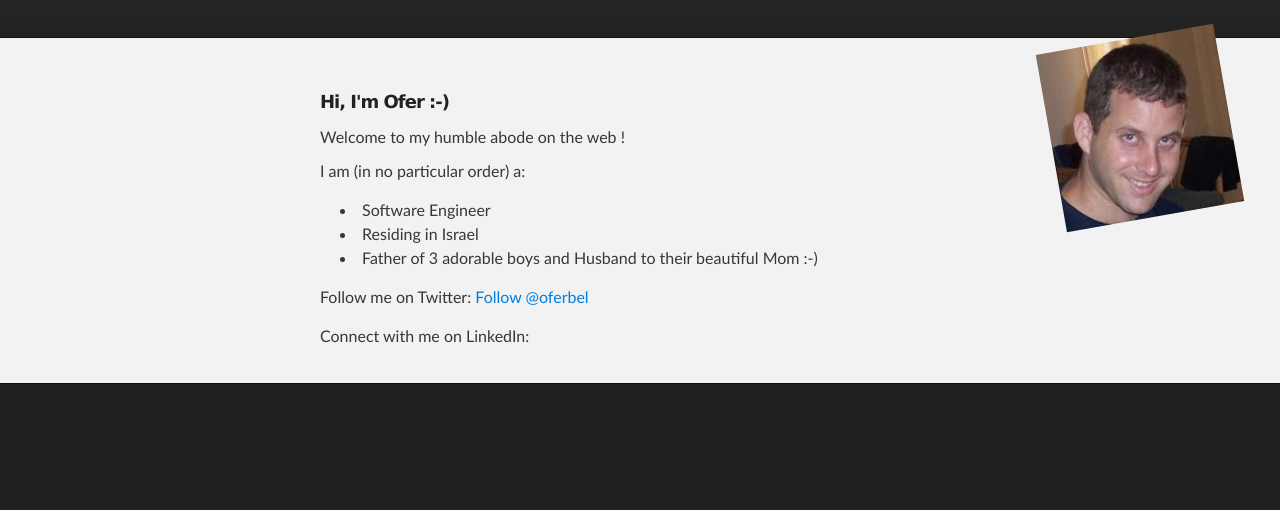
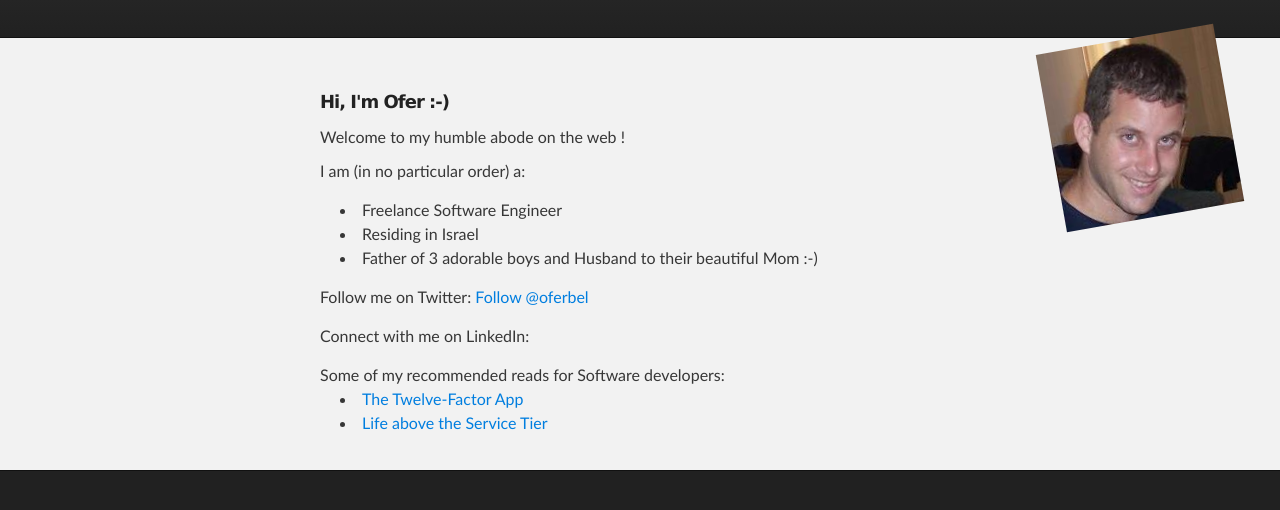
Before and after one commit to ob1/ob1.github.com, a plain HTML site: page index.html in a window 1280 px wide. Shown: the part 172-682 px from the top of the page. Drawn offline with Linux system fonts and the light colour scheme.

Commit message:
Recommended reads

```diff
--- a/index.html
+++ b/index.html
@@ -5,6 +5,7 @@
     <meta charset='utf-8' />
     <meta http-equiv="X-UA-Compatible" content="chrome=1" />
     <meta name="description" content="Ofer Belinsky's Personal Page" />
+    <meta name="author" content="Ofer Belinsky">
 
     <link rel="stylesheet" type="text/css" media="screen" href="all.css">
 
@@ -33,7 +34,7 @@
         <p>
           I am (in no particular order) a:
           <ul>
-            <li>Software Engineer</li>
+            <li>Freelance Software Engineer</li>
             <li>Residing in Israel</li>
             <li>Father of 3 adorable boys and Husband to their beautiful Mom :-)</li>
           </ul>
@@ -52,6 +53,11 @@
           <script type="IN/MemberProfile" data-id="http://www.linkedin.com/in/oferbelinsky" data-format="inline" data-text="Ofer Belinsky" data-related="false"></script>
         </p>
 
+        Some of my recommended reads for Software developers:
+        <ul>
+          <li><a href="http://www.12factor.net/">The Twelve-Factor App</a></li>
+          <li><a href="http://wisdomofganesh.blogspot.co.il/2007/10/life-above-service-tier.html">Life above the Service Tier</a></li>
+        </ul>
       </section>
     </div>
 
```
